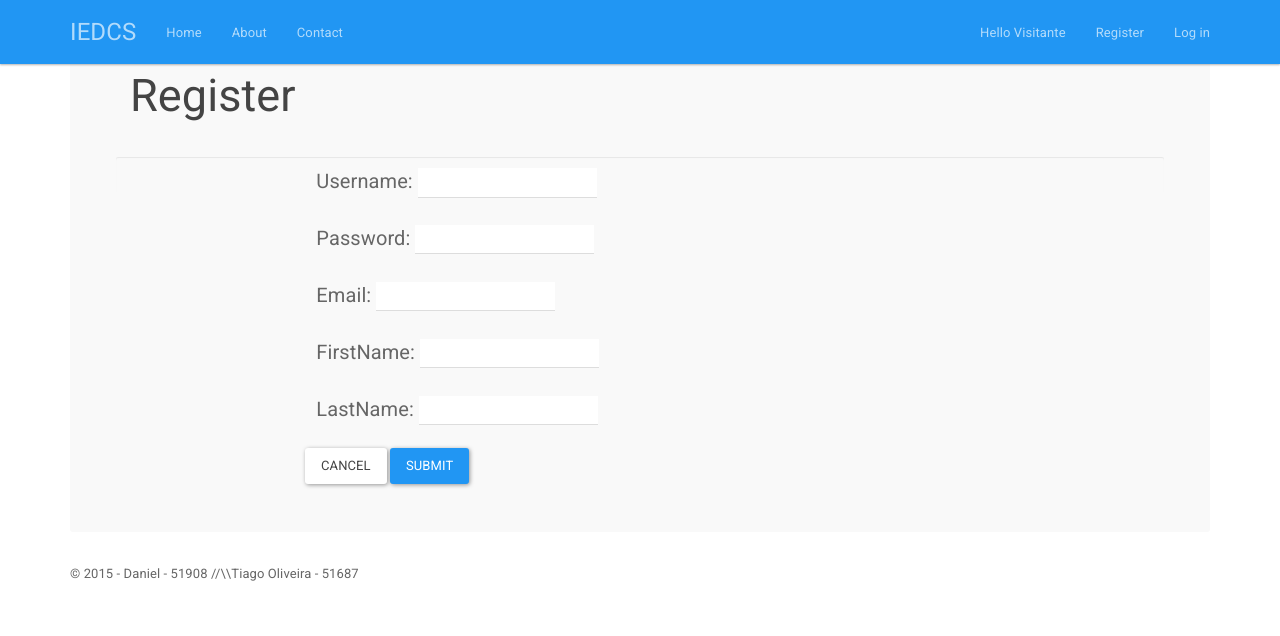
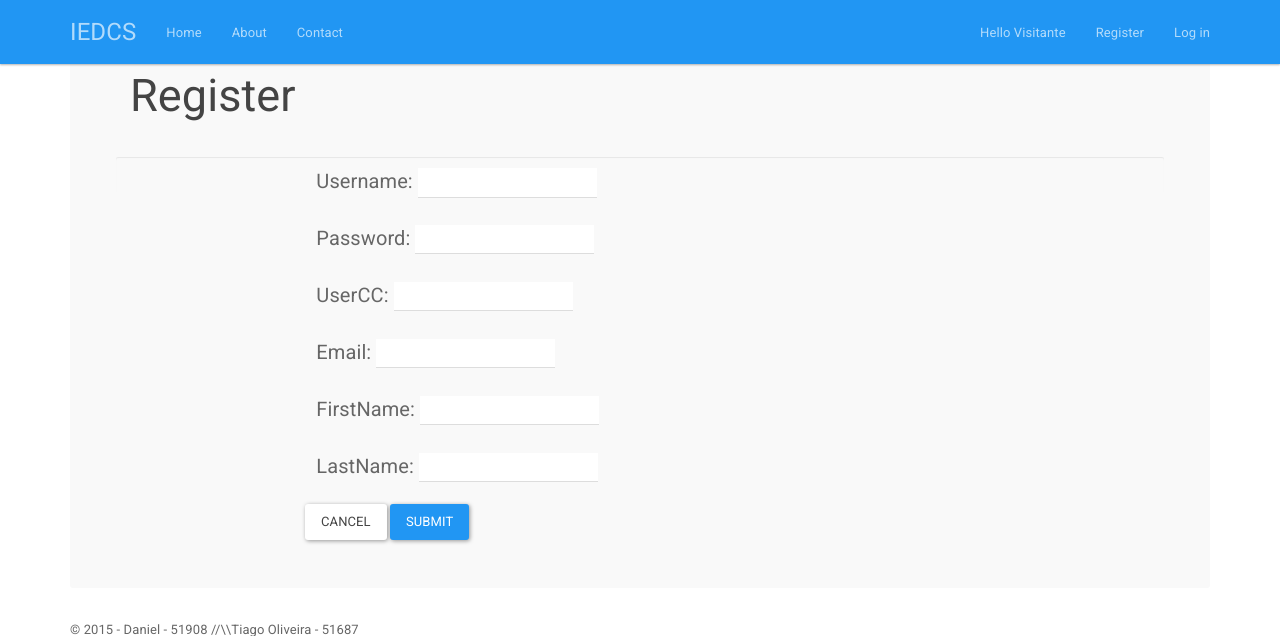
Before and after one commit to danifss/security-1516-IEDCS, a Django app: page /Account/register/ in a window 1280 px wide. Shown: the top 636 px of the page. Run offline with Django 3.2, Linux system fonts and the light colour scheme; some libraries are stand-ins or nearby versions.

Commit message:
Added support for user CC number. The user inputs his CC number when make new account.

```diff
--- a/IEDCSPlayer/Core.py
+++ b/IEDCSPlayer/Core.py
@@ -69,6 +69,7 @@ class Core(object):
             userInfo = pickle.load(src)
             # Import user info
             self.userID = userInfo["userId"]
+            self.userCC = userInfo["userCC"]
             self.username = userInfo["username"]
             self.password = userInfo["password"]
             self.email = userInfo["email"]
@@ -91,8 +92,7 @@ class Core(object):
 
     ### Logout
     def logout(self):
-        self.userID = self.username = self.password = self.email = self.firstName = self.lastName = self.createdOn = ""
-        #self.deviceKey = self.playerHash = None
+        self.userID = self.userCC = self.username = self.password = self.email = self.firstName = self.lastName = self.createdOn = ""
         self.deviceKey = self.playerKey = None
         self.loggedIn = False
         print co.WARNING + "Logged out with success." + co.ENDC
@@ -287,6 +287,8 @@ class Core(object):
 
     ### Show personal information
     def show_my_info(self):
+        print co.HEADER+co.BOLD+"User CC   : "+co.ENDC+ \
+              co.OKGREEN+self.userCC+co.ENDC
         print co.HEADER+co.BOLD+"Username  : "+co.ENDC+ \
               co.OKGREEN+self.username+co.ENDC
         print co.HEADER+co.BOLD+"Email     : "+co.ENDC+ \
--- a/IEDCSServer/core/forms.py
+++ b/IEDCSServer/core/forms.py
@@ -13,7 +13,7 @@ class registerUserForm(ModelForm):
 
     class Meta:
         model = User
-        fields = ['username', 'password', 'email', 'firstName', 'lastName']
+        fields = ['username', 'password', 'userCC', 'email', 'firstName', 'lastName']
         widgets = { 'password' : forms.PasswordInput() }
 
 
--- a/IEDCSServer/core/models.py
+++ b/IEDCSServer/core/models.py
@@ -7,6 +7,7 @@ keySize = 2048
 ### USER
 class User(models.Model):
     userID = models.AutoField(primary_key=True)
+    userCC = models.CharField(max_length=8, unique=True)
     userKey = models.CharField(max_length=keySize)
     username = models.CharField(max_length=100, unique=True)
     email = models.CharField(max_length=150, unique=True)
--- a/IEDCSServer/core/templates/core/Account/register.html
+++ b/IEDCSServer/core/templates/core/Account/register.html
@@ -5,7 +5,8 @@
 
         <h2>Register</h2>
         <br>
-        <form class="form-horizontal" action="/Account/register/" method="post">{% csrf_token %}
+        <form class="form-horizontal" action="/Account/register/" method="post">
+            {% csrf_token %}
             <fieldset>
                 <div class="row">
                     <div class="form-control">
--- a/IEDCSServer/core/views.py
+++ b/IEDCSServer/core/views.py
@@ -141,6 +141,7 @@ def register(request):
             crypt = CryptoModule()
 
             ### Get form data
+            userCC = str(form.cleaned_data['userCC'])
             email = str(form.cleaned_data['email'])
             password = str(form.cleaned_data['password'])
             username = str(form.cleaned_data['username'])
@@ -155,7 +156,7 @@ def register(request):
             form.password = passwdHash
 
             # Generate symmetric userKey with AES with user details
-            uk = email+username+lastName+password+firstName
+            uk = email+userCC+username+lastName+password+firstName
             userkeyHash = crypt.hashingSHA256(uk)
 
             # userkeyHash[0:16], userkeyHash[48:64]
@@ -187,7 +188,6 @@ def register(request):
 
             user = User.objects.get(username=username)
 
-
             try:
                 new_player = Player(playerKey=playerKey, user=user)
 
@@ -218,6 +218,7 @@ def writeUserData(user=None):
     # create user info dictionary
     userInfo = {}
     userInfo["userId"] = user.userID
+    userInfo["userCC"] = user.userCC
     userInfo["username"] = user.username
     userInfo["password"] = user.password
     userInfo["email"] = user.email
@@ -259,7 +260,7 @@ def createDownloadFile(userID, username):
     os.rename(zip_filename, 'media/download/'+zip_filename)
     os.remove('media/tmp/resources/player'+username+'.pub')
     os.remove('media/tmp/resources/user'+username+'.pkl')
-    #os.remove('media/tmp/Player.exe')
+    os.remove('media/tmp/Player.exe')
 
 
 def zipper(dir, zip_file):
```
